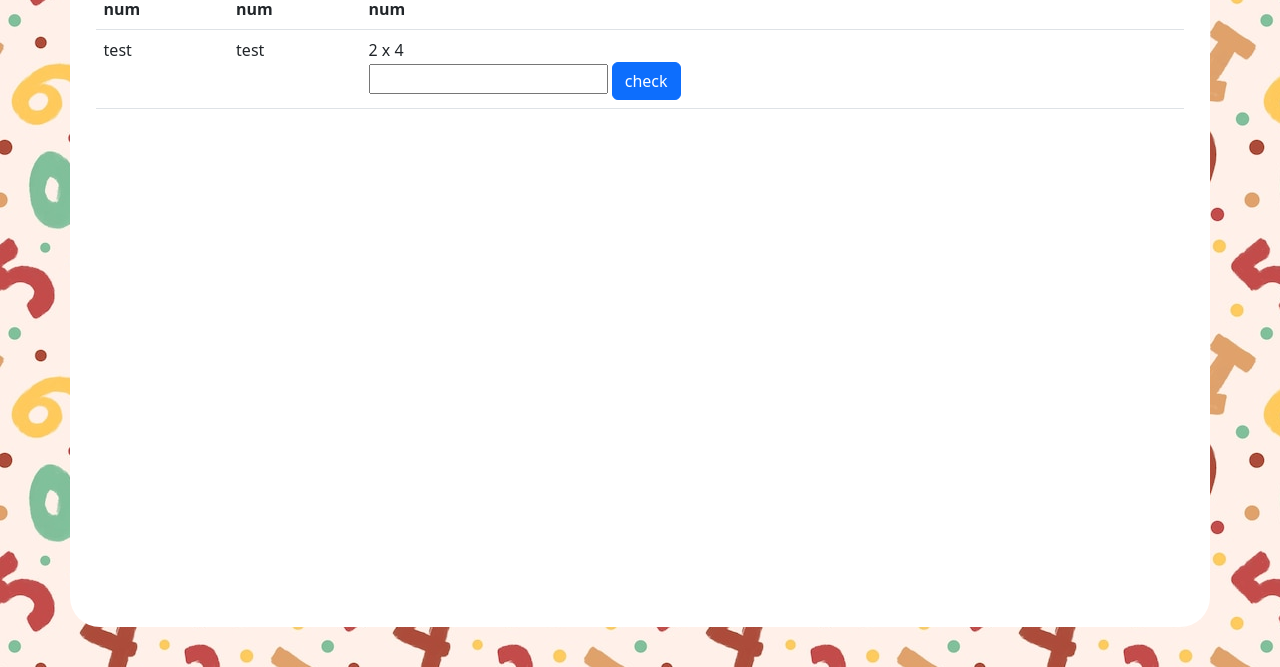
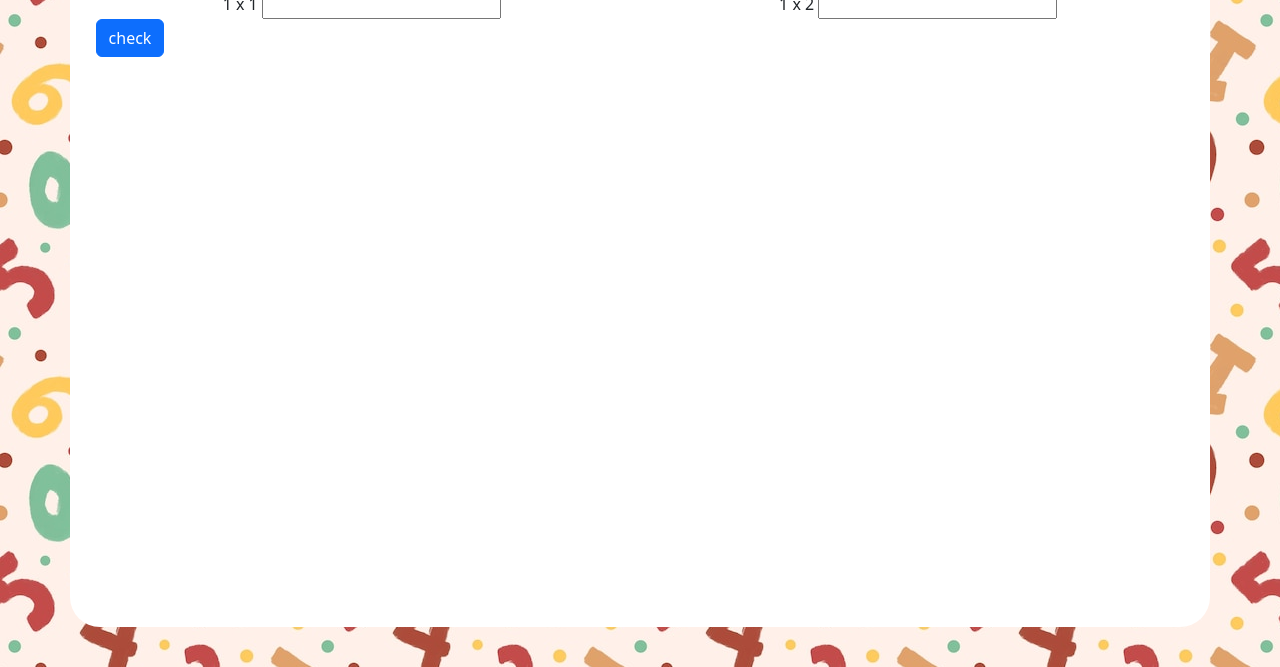
Before and after one commit to omundy/dig245-everyone-hearts-math, a plain HTML site: page index.html in a window 1280 px wide. Shown: the part 133-800 px from the top of the page. Drawn offline with nearby package versions, Linux system fonts and the light colour scheme.

Commit message:
incomplete logic for multi table

```diff
--- a/assets/js/main.js
+++ b/assets/js/main.js
@@ -7,10 +7,31 @@ $(".clickme").click(function(e){
   console.log("clicked!",e);
 });
 
-let username = "";
+// let username = "";
+
+let str = "";
+
+let answers = [[1,2,3,4,5,6,7,8,9,10],
+              [2,4,6,8,10,12,14,16,18,20]];
 
 $("form").submit(function(e){
   e.preventDefault();
-  username = $(".username").val();
-  console.log(username);
+  // create array of all answers
+  console.log("submitted");
+  let input = [[$(".a1").val(),$(".a2").val()],[]];
+  console.log(input);
+  for(let row = 0; row < 11; row++) {
+    for(let col = 0; col<11;col++) {
+      if(answers[row][col] == input[row][col]) {
+        console.log(answers[row][col], input[row][col], "correct!");
+      } else {
+        console.log(answers[row][col], input[row][col],"incorrect");
+      }
+    }
+  }
+
+  // username = $(".username").val();
+  // console.log(username);
 });
+
+$(".output").html(str);
--- a/index.html
+++ b/index.html
@@ -13,26 +13,21 @@
 <body style = "background-image: url(assets/img/numbers-repeating-background.jpg); background-repeat: repeat; margin: 0;">
   <div class = "container">
     <h1 class = "center">Multiplication Table</h1>
+    <form>
+    <div class = "row center">
+      <div class = "col">
+        1 x 1
+        <input type="number" class = "a1">
+      </div>
+      <div class = "col">
+        1 x 2
+        <input type="number" class = "a2">
+      </div>
+    </div>
 
-    <table class = "table">
-      <thead class = "thead-red">
-        <th>num</th>
-        <th>num</th>
-        <th>num</th>
-      </thead>
-      <tbody>
-        <tr>
-          <td>test</td>
-          <td>test</td>
-          <td>
-            2 x 4
-            <form>
-            <input type="text">
-            <button type = "submit" class="btn btn-primary">check</button>
-            </form></td>
-        </tr>
-      </tbody>
-    </table>
+    <div class = "output"></div>
+    <button type = "submit" class="btn btn-primary">check</button>
+    </form>
     <!-- <form>
       <input type="text" class="username">
       <button type="submit" class="btn btn-danger">Submit</button>
```
